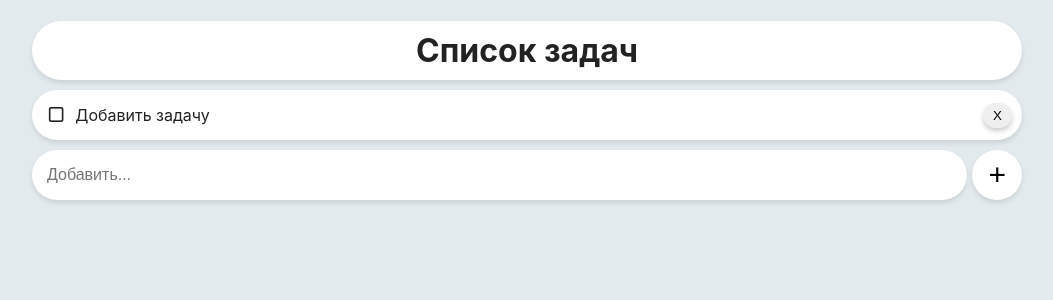
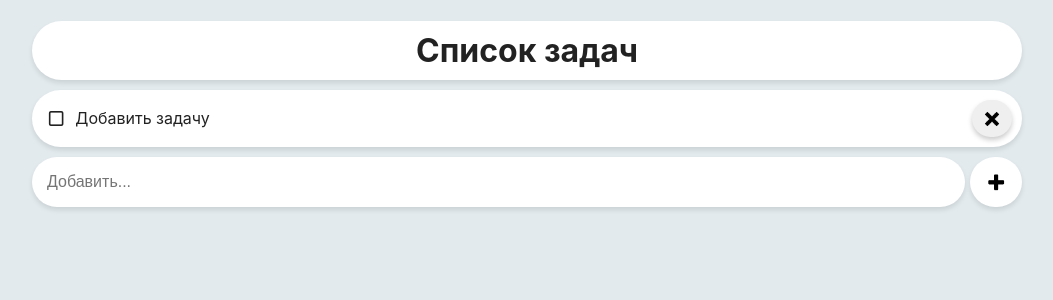
Before and after one commit to Ed-Breht/Todos, a React (Create React App) app: page / in a window 1280 px wide. Shown: the top 300 px of the page, without its empty margins (113-1166 px from the left). Built offline with nearby package versions, Linux system fonts and the light colour scheme.

Commit message:
Img Button

```diff
--- a/src/ToDo/ToDo.css
+++ b/src/ToDo/ToDo.css
@@ -100,3 +100,15 @@ h1 {
     max-width: 1000px;
     flex: 1 1 auto
 }
+
+.del{
+    width: 20px;
+    height: 20px;
+    padding-top: 4px;
+}
+
+.AddImg{
+    width: 20px;
+    height: 20px;
+    padding-top: 4px;
+}
--- a/src/ToDo/ToDo.jsx
+++ b/src/ToDo/ToDo.jsx
@@ -1,6 +1,7 @@
 import React, {useEffect, useState} from 'react'
 import ToDoItem from "./ToDoItem";
 import  './ToDo.css'
+import AddBut from '../images/pngwing.com.png'
 
 const ToDo= () => {
     const [name, setName] = useState('')
@@ -85,7 +86,8 @@ const ToDo= () => {
             onKeyPress={onKeyPressNameHandler}
             className="InputToDo"
             />
-            <button className='skipp-item' onClick={addTask}>+</button>
+            <button className='skipp-item' onClick={addTask}><img className='AddImg' src={AddBut}/>
+            </button>
             </div>
             </div>
             </div>
--- a/src/ToDo/ToDoItem.jsx
+++ b/src/ToDo/ToDoItem.jsx
@@ -1,12 +1,16 @@
 import React from 'react'
 import './ToDo.css'
+import Del from '../images/Del.png'
+
 const ToDoItem = (props) => {
 
     return (
         <div onClick={() => props.toggleCheckedToDo(props.idx)} className='todo-item'>
             <span style={{fontSize:'20px', marginLeft: '5px'}}>{props.isChecked ? "✓" : "▢"}</span>
             <span className= {props.isChecked ?'name todo-item__done' : 'name'}>{props.name}</span>
-            <span><button onClick={props.onRemove}>X</button> </span>
+            <span><button onClick={props.onRemove}><img className='del' src={Del}/>
+            </button>
+            </span>
         </div>
     )
 }
```
Also changed, not shown: src/images/Del.png (added), src/images/pngwing.com.png (added).
